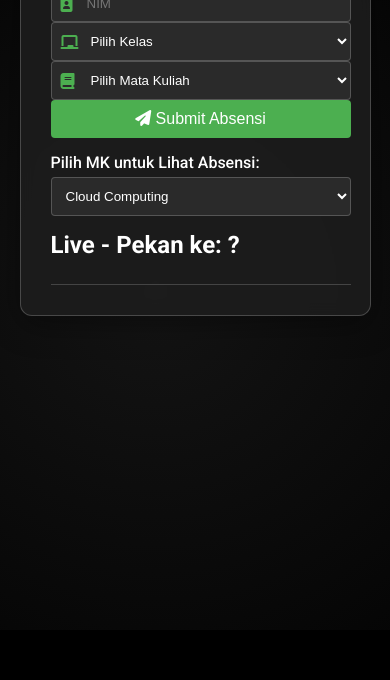
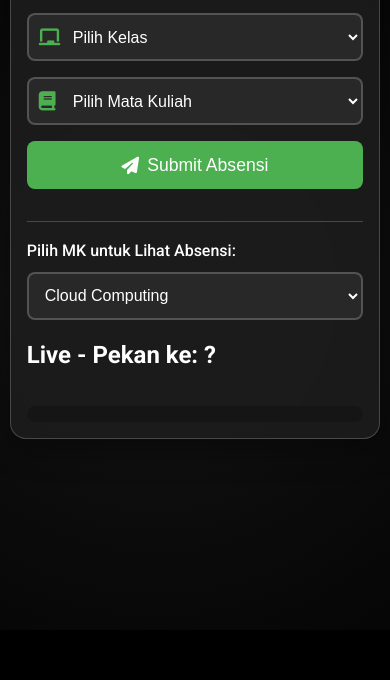
Before and after one commit to aidilsaputrakirsan/Attendance, a plain HTML site: page index.html in a window 390 px wide. Shown: the part 214-894 px from the top of the page. After the commit the page ends 856 px from the top, so only its background shows below. Drawn offline with Linux system fonts and the light colour scheme.

Commit message:
Update style.css

```diff
--- a/style.css
+++ b/style.css
@@ -8,6 +8,11 @@
   --background-gradient-start: #2f2f2f;
   --background-gradient-end: #000;
   --glass-border: rgba(255, 255, 255, 0.2);
+  --input-bg: rgba(42, 42, 42, 0.95);
+  --spacing-xs: 0.5rem;
+  --spacing-sm: 1rem;
+  --spacing-md: 1.5rem;
+  --spacing-lg: 2rem;
 }
 
 * {
@@ -23,9 +28,10 @@ body {
   min-height: 100vh;
   overflow-x: hidden;
   position: relative;
+  line-height: 1.6;
 }
 
-/* ========== ANIMASI BACKGROUND ========== */
+/* ========== BACKGROUND ANIMATION ========== */
 .background-animation {
   position: fixed;
   top: 0;
@@ -47,24 +53,170 @@ body {
   }
 }
 
-/* ========== CONTAINER (Glassmorphism) ========== */
+/* ========== CONTAINER ========== */
 .container {
   position: relative;
   z-index: 1;
   background: var(--secondary-color);
-  padding: 20px 30px;
-  border-radius: 12px;
-  width: 90%;
-  max-width: 400px;
-  margin: 50px auto;
+  padding: var(--spacing-lg);
+  border-radius: 16px;
+  width: 95%;
+  max-width: 480px;
+  margin: var(--spacing-lg) auto;
   box-shadow: 0 8px 32px rgba(0, 0, 0, 0.37);
   backdrop-filter: blur(8px);
   border: 1px solid var(--glass-border);
   display: grid;
-  grid-gap: 15px;
+  grid-gap: var(--spacing-md);
   animation: fadeIn 1s ease-in-out;
 }
 
+@media (min-width: 768px) {
+  .container {
+    width: 90%;
+    padding: var(--spacing-lg) var(--spacing-lg);
+  }
+}
+
+h1 {
+  text-align: center;
+  color: var(--primary-color);
+  margin-bottom: var(--spacing-md);
+  font-size: 1.75rem;
+}
+
+h1 i {
+  margin-right: var(--spacing-xs);
+}
+
+/* ========== FORM ELEMENTS ========== */
+.input-group {
+  position: relative;
+  margin-bottom: var(--spacing-md);
+}
+
+.input-group i {
+  position: absolute;
+  top: 50%;
+  left: var(--spacing-sm);
+  transform: translateY(-50%);
+  color: var(--primary-color);
+  font-size: 1.2rem;
+}
+
+.input-group input,
+.input-group select {
+  width: 100%;
+  padding: var(--spacing-sm) var(--spacing-sm) var(--spacing-sm) 2.5rem;
+  border: 2px solid var(--accent-color);
+  border-radius: 8px;
+  background-color: var(--input-bg);
+  color: var(--text-color);
+  font-size: 1rem;
+  transition: all 0.3s ease;
+  min-height: 48px; /* Minimum touch target size */
+}
+
+.input-group input:focus,
+.input-group select:focus {
+  border-color: var(--primary-color);
+  outline: none;
+  box-shadow: 0 0 0 3px rgba(76, 175, 80, 0.2);
+}
+
+/* ========== BUTTON STYLES ========== */
+button {
+  width: 100%;
+  padding: var(--spacing-sm);
+  border: none;
+  border-radius: 8px;
+  background-color: var(--primary-color);
+  color: #fff;
+  cursor: pointer;
+  transition: all 0.3s ease;
+  font-size: 1.1rem;
+  font-weight: 500;
+  min-height: 48px;
+  display: flex;
+  align-items: center;
+  justify-content: center;
+  gap: var(--spacing-xs);
+  margin-top: var(--spacing-sm);
+}
+
+button:hover {
+  background-color: var(--hover-color);
+  transform: translateY(-1px);
+  box-shadow: 0 4px 12px rgba(76, 175, 80, 0.2);
+}
+
+button:active {
+  transform: translateY(0);
+}
+
+/* ========== MK SELECTION ========== */
+.mk-selection {
+  margin-top: var(--spacing-md);
+  padding-top: var(--spacing-md);
+  border-top: 1px solid var(--accent-color);
+}
+
+.mk-selection label {
+  display: block;
+  margin-bottom: var(--spacing-xs);
+  font-weight: 500;
+  color: var(--text-color);
+}
+
+.mk-selection select {
+  width: 100%;
+  padding: var(--spacing-sm);
+  border: 2px solid var(--accent-color);
+  border-radius: 8px;
+  background-color: var(--input-bg);
+  color: var(--text-color);
+  font-size: 1rem;
+  min-height: 48px;
+}
+
+/* ========== SUBMITTED LIST ========== */
+.submitted-list {
+  margin-top: var(--spacing-md);
+  max-height: 300px;
+  overflow-y: auto;
+  padding: var(--spacing-xs);
+  border-radius: 8px;
+  background: rgba(0, 0, 0, 0.2);
+}
+
+.submitted-item {
+  margin-bottom: var(--spacing-xs);
+  background: var(--input-bg);
+  padding: var(--spacing-sm);
+  border-radius: 6px;
+  animation: fadeInItem 0.5s ease;
+  border: 1px solid var(--accent-color);
+}
+
+/* ========== RESPONSIVE ADJUSTMENTS ========== */
+@media (max-width: 480px) {
+  :root {
+    --spacing-lg: 1.5rem;
+    --spacing-md: 1rem;
+    --spacing-sm: 0.75rem;
+  }
+
+  .container {
+    padding: var(--spacing-md);
+    margin: var(--spacing-sm) auto;
+  }
+
+  h1 {
+    font-size: 1.5rem;
+  }
+}
+
+/* ========== ANIMATIONS ========== */
 @keyframes fadeIn {
   from {
     opacity: 0;
@@ -74,141 +226,6 @@ body {
     opacity: 1;
     transform: translateY(0);
   }
-}
-
-h1 {
-  text-align: center;
-  color: var(--primary-color);
-}
-
-/* ========== FORM ELEMENTS ========== */
-.input-group {
-  position: relative;
-}
-
-.input-group i {
-  position: absolute;
-  top: 50%;
-  left: 10px;
-  transform: translateY(-50%);
-  color: var(--primary-color);
-}
-
-.input-group input,
-.input-group select {
-  width: 100%;
-  padding: 10px 10px 10px 35px;
-  border: 1px solid var(--accent-color);
-  border-radius: 4px;
-  background-color: #2a2a2a;
-  color: var(--text-color);
-  transition: background-color 0.3s, transform 0.2s, border 0.3s;
-}
-
-.input-group input:focus,
-.input-group select:focus {
-  border-color: var(--primary-color);
-  outline: none;
-}
-
-button {
-  width: 100%;
-  padding: 10px;
-  border: none;
-  border-radius: 4px;
-  background-color: var(--primary-color);
-  color: #fff;
-  cursor: pointer;
-  transition: background-color 0.3s, transform 0.2s;
-  font-size: 16px;
-}
-
-button:hover {
-  background-color: var(--hover-color);
-}
-
-button:active {
-  transform: scale(0.98);
-}
-
-/* ========== MK Selection ========== */
-.mk-selection {
-  display: flex;
-  flex-direction: column;
-  gap: 5px;
-}
-
-.mk-selection label {
-  font-weight: 500;
-}
-
-.mk-selection select {
-  padding: 10px;
-  border: 1px solid var(--accent-color);
-  border-radius: 4px;
-  background-color: #2a2a2a;
-  color: var(--text-color);
-}
-
-/* ========== LOADER ========== */
-.loader {
-  border: 6px solid #f3f3f3;
-  border-top: 6px solid var(--primary-color);
-  border-radius: 50%;
-  width: 30px;
-  height: 30px;
-  animation: spin 1s linear infinite;
-  display: none;
-  margin: 10px auto;
-}
-
-@keyframes spin {
-  0% {
-    transform: rotate(0deg);
-  }
-  100% {
-    transform: rotate(360deg);
-  }
-}
-
-/* ========== SNACKBAR ========== */
-.snackbar {
-  visibility: hidden;
-  min-width: 250px;
-  background-color: #333;
-  color: #fff;
-  text-align: center;
-  border-radius: 2px;
-  padding: 16px;
-  position: fixed;
-  z-index: 9999;
-  left: 50%;
-  bottom: 30px;
-  transform: translateX(-50%);
-  opacity: 0;
-  transition: opacity 0.5s ease-in-out;
-}
-
-.snackbar.show {
-  visibility: visible;
-  opacity: 1;
-}
-
-/* ========== SUBMITTED LIST (LIVE FEED) ========== */
-.submitted-list {
-  margin-top: 10px;
-  border-top: 1px solid #444;
-  padding-top: 10px;
-  max-height: 300px;
-  overflow-y: auto;
-}
-
-.submitted-item {
-  margin-bottom: 8px;
-  background: #2a2a2a;
-  padding: 10px;
-  border-radius: 4px;
-  animation: fadeInItem 0.5s ease;
 }
 
 @keyframes fadeInItem {
@@ -221,3 +238,41 @@ button:active {
     transform: translateX(0);
   }
 }
+
+/* Maintain existing loader and snackbar styles */
+.loader {
+  border: 4px solid var(--accent-color);
+  border-top: 4px solid var(--primary-color);
+  border-radius: 50%;
+  width: 36px;
+  height: 36px;
+  animation: spin 1s linear infinite;
+  display: none;
+  margin: var(--spacing-sm) auto;
+}
+
+.snackbar {
+  visibility: hidden;
+  min-width: 280px;
+  background-color: rgba(51, 51, 51, 0.95);
+  color: #fff;
+  text-align: center;
+  border-radius: 8px;
+  padding: var(--spacing-sm);
+  position: fixed;
+  z-index: 9999;
+  left: 50%;
+  bottom: var(--spacing-lg);
+  transform: translateX(-50%);
+  box-shadow: 0 4px 12px rgba(0, 0, 0, 0.15);
+}
+
+.snackbar.show {
+  visibility: visible;
+  animation: fadeIn 0.3s, fadeOut 0.3s 2.7s;
+}
+
+@keyframes spin {
+  0% { transform: rotate(0deg); }
+  100% { transform: rotate(360deg); }
+}
```
